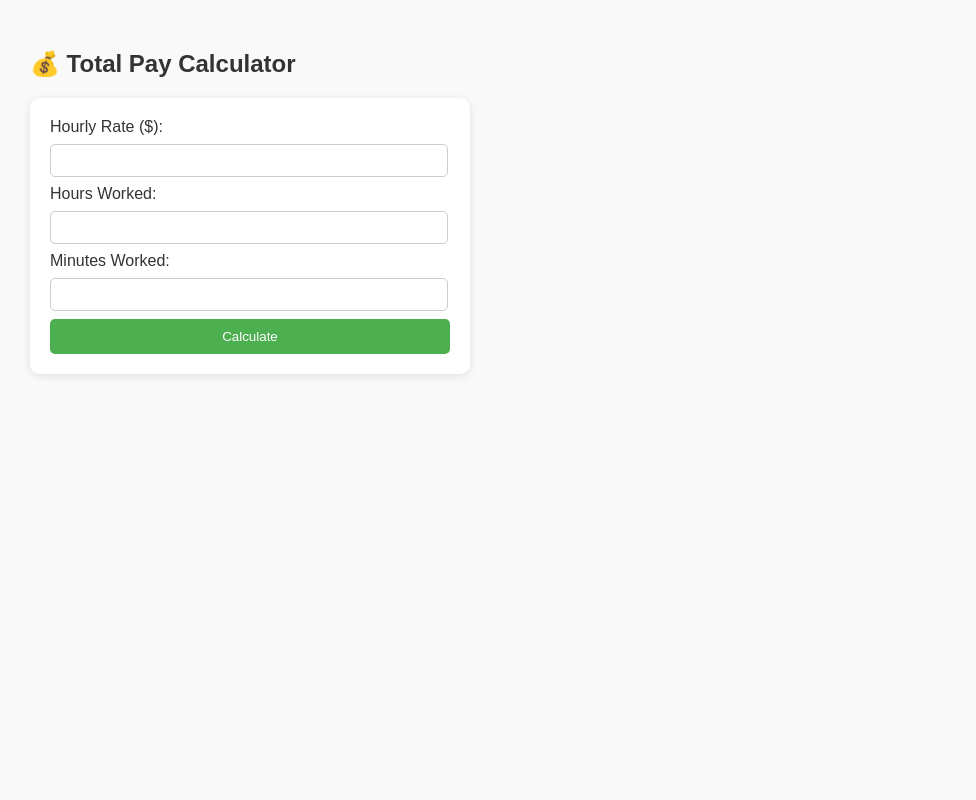
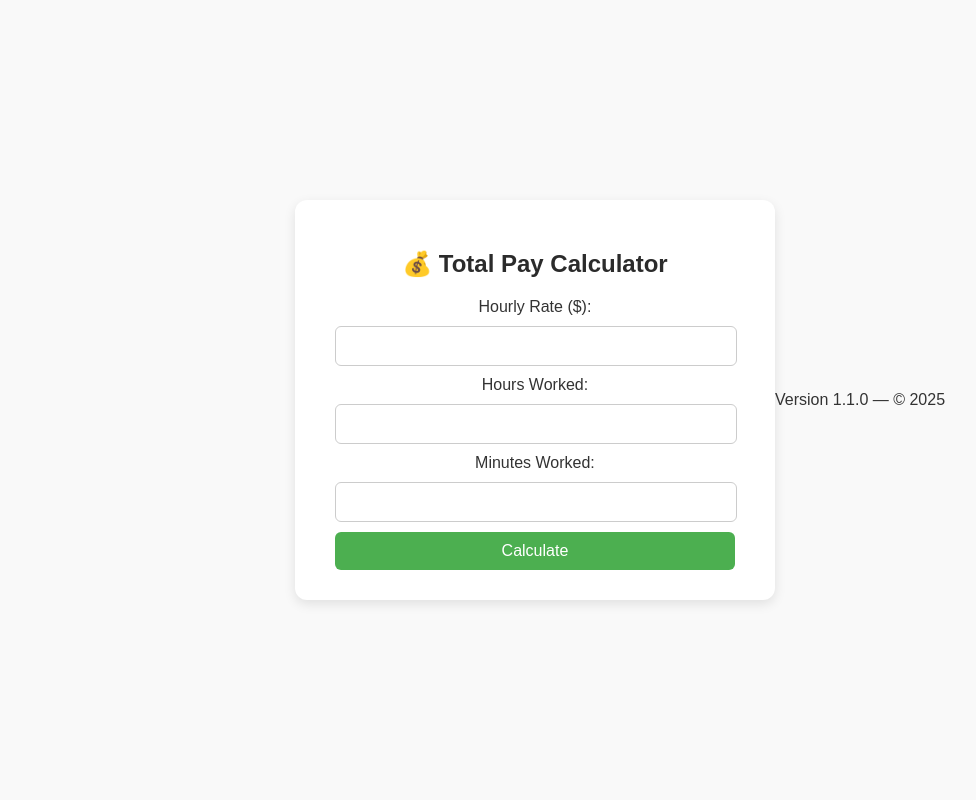
Before and after one commit to albertopaico10/calculate-hours, a Flask app: page / in a window 1280 px wide. Shown: the whole page, without its empty margins (20-996 px from the left). Run offline with Flask 3, Linux system fonts and the light colour scheme.

Commit message:
Add version and center modal

```diff
--- a/pay_caculator_web/templates/index.html
+++ b/pay_caculator_web/templates/index.html
@@ -5,45 +5,71 @@
   <meta name="viewport" content="width=device-width, initial-scale=1.0">
   <title>Total Pay Calculator</title>
   <style>
+    /* Reset default margins and center everything */
     body {
       font-family: Arial, sans-serif;
-      margin: 50px;
       background-color: #f9f9f9;
       color: #333;
+      display: flex;
+      justify-content: center;  /* horizontal center */
+      align-items: center;      /* vertical center */
+      height: 100vh;            /* full viewport height */
+      margin: 0;
     }
+
+    /* Form container */
+    .container {
+      background: white;
+      padding: 30px 40px;
+      border-radius: 12px;
+      box-shadow: 0 4px 12px rgba(0,0,0,0.1);
+      text-align: center;
+      width: 100%;
+      max-width: 400px;
+    }
+
+    h2 {
+      margin-bottom: 20px;
+      color: #2b2b2b;
+    }
+
     form {
-      background: white;
-      padding: 20px;
-      border-radius: 10px;
-      max-width: 400px;
-      box-shadow: 0 2px 8px rgba(0,0,0,0.1);
+      display: flex;
+      flex-direction: column;
+      gap: 10px;
     }
+
     input[type="number"] {
       width: 95%;
-      padding: 8px;
-      margin: 8px 0;
-      border-radius: 5px;
+      padding: 10px;
+      border-radius: 6px;
       border: 1px solid #ccc;
+      font-size: 1em;
     }
+
     button {
       background: #4CAF50;
       color: white;
       padding: 10px;
       border: none;
-      border-radius: 5px;
+      border-radius: 6px;
       cursor: pointer;
-      width: 100%;
+      font-size: 1em;
     }
+
     button:hover {
       background: #45a049;
     }
+
     .result {
       margin-top: 20px;
       font-size: 1.2em;
+      color: #222;
     }
   </style>
 </head>
 <body>
+  <div class="container">
     <h2>💰 Total Pay Calculator</h2>
     <form method="POST">
       <label>Hourly Rate ($):</label>
@@ -67,5 +93,9 @@
         {% endif %}
       </div>
     {% endif %}
+  </div>
+  <footer>
+    Version 1.1.0 — © {{ 2025 }}
+  </footer>
 </body>
 </html>
```
Lines whose indentation alone changed are shown as unchanged.
